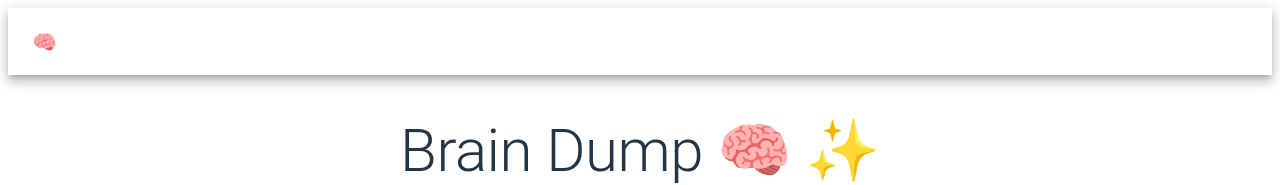
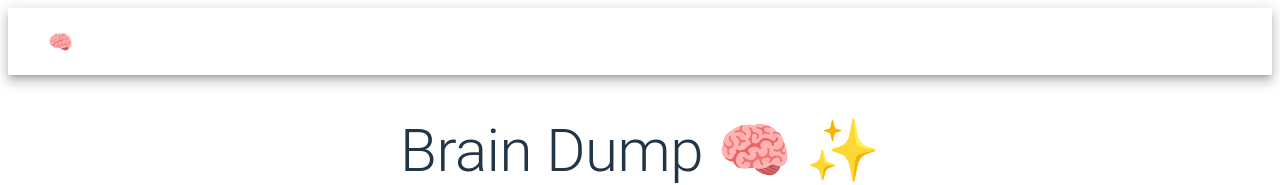
Before and after one commit to gmcclarin/brain-dump-ai, a React (Vite) app in the folder client/: page / in a window 1280 px wide. Shown: the top 185 px of the page. Built offline with nearby package versions, Linux system fonts and the light colour scheme.

Commit message:
header styling

```diff
--- a/client/src/components/Header.tsx
+++ b/client/src/components/Header.tsx
@@ -19,14 +19,14 @@ export default function Header() {
           variant="h6"
           component={RouterLink}
           to="/"
-          sx={{ textDecoration: "none", color: "inherit", fontWeight: 700 }}
+          sx={{ textDecoration: "none", color: "inherit", borderRadius:"25px", fontWeight: 700, padding: 2, ":hover": {backgroundColor: "gray"} }}
         >
           🧠 Brain Dump
         </Typography>
         <Button
           component={RouterLink}
           to="/about"
-          sx={{ textTransform: "none", fontWeight: 700, fontSize: "1.25rem", color:"white", padding: 2 }}
+          sx={{ textTransform: "none", fontWeight: 700, borderRadius:"25px", fontSize: "1.25rem", color:"white", padding: 2, ":hover": {backgroundColor: "gray"} }}
         >
           About
         </Button>
```
